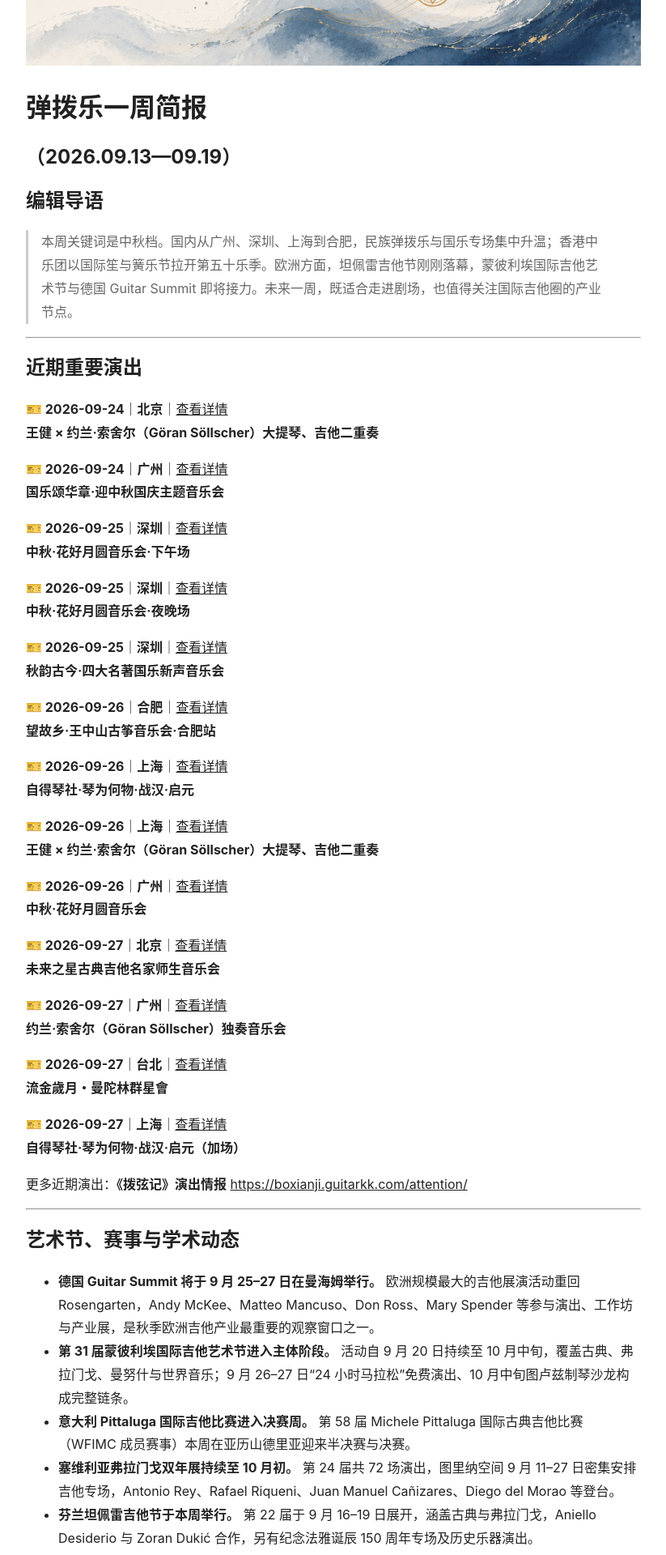
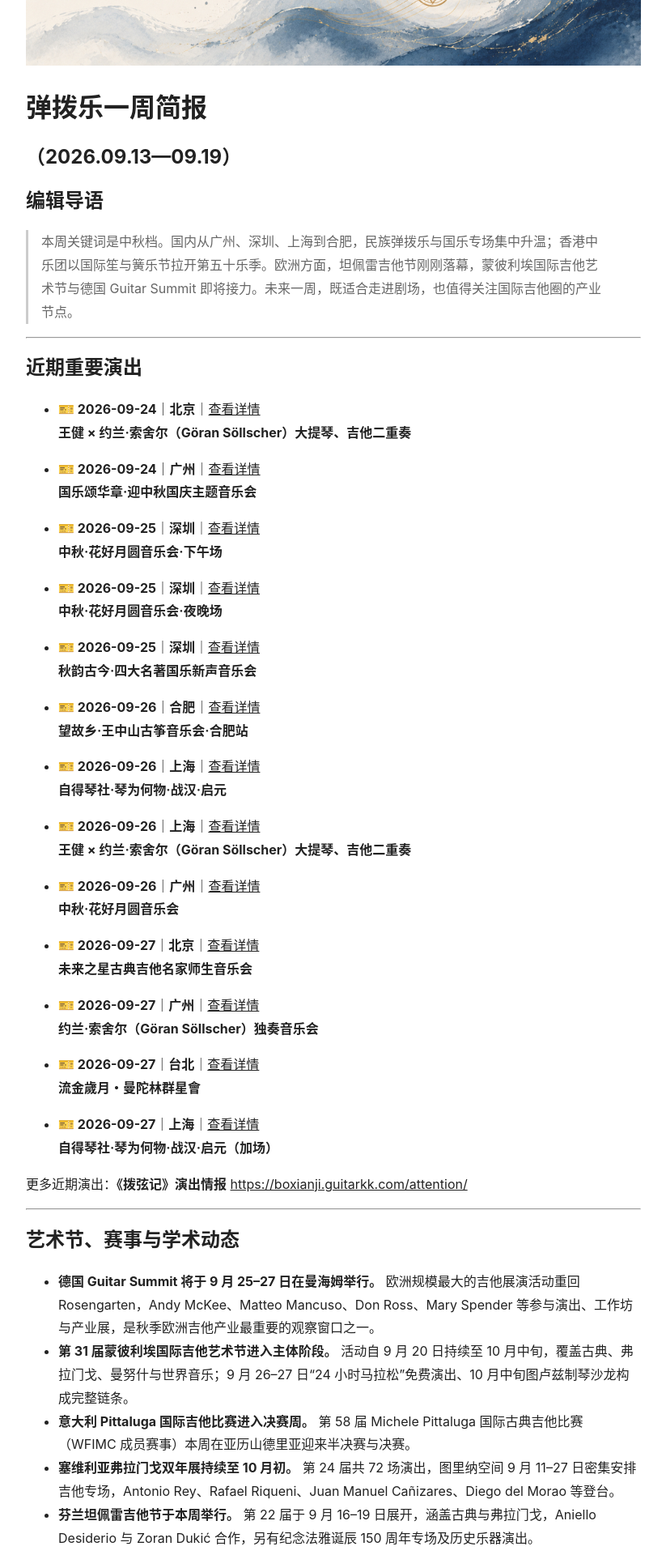
Before and after one commit to KeenKwok/boxianji, a Jekyll site: the page built from weekly/2026-09-19.md, in a window 1280 px wide. Shown: the part 403-2323 px from the top of the page at 81% size, without its empty margins (228-1051 px from the left). Built offline with Jekyll 4.4.1, drawn with Linux system fonts in a browser that asks for light colours.

Commit message:
更新 2026-09-19.md

```diff
--- a/weekly/2026-09-19.md
+++ b/weekly/2026-09-19.md
@@ -22,7 +22,7 @@ title: 弹拨乐一周简报（2026.09.13—09.19）
 
 {% for event in events %}
   {% if event.date >= start and event.date <= end %}
-  **🎫 {{ event.date }}｜{{ event.city }}**｜[查看详情]({{ event.link }})
+  - **🎫 {{ event.date }}｜{{ event.city }}**｜[查看详情]({{ event.link }})
   **{{ event.title }}**
   {% endif %}
 {% endfor %}
```
